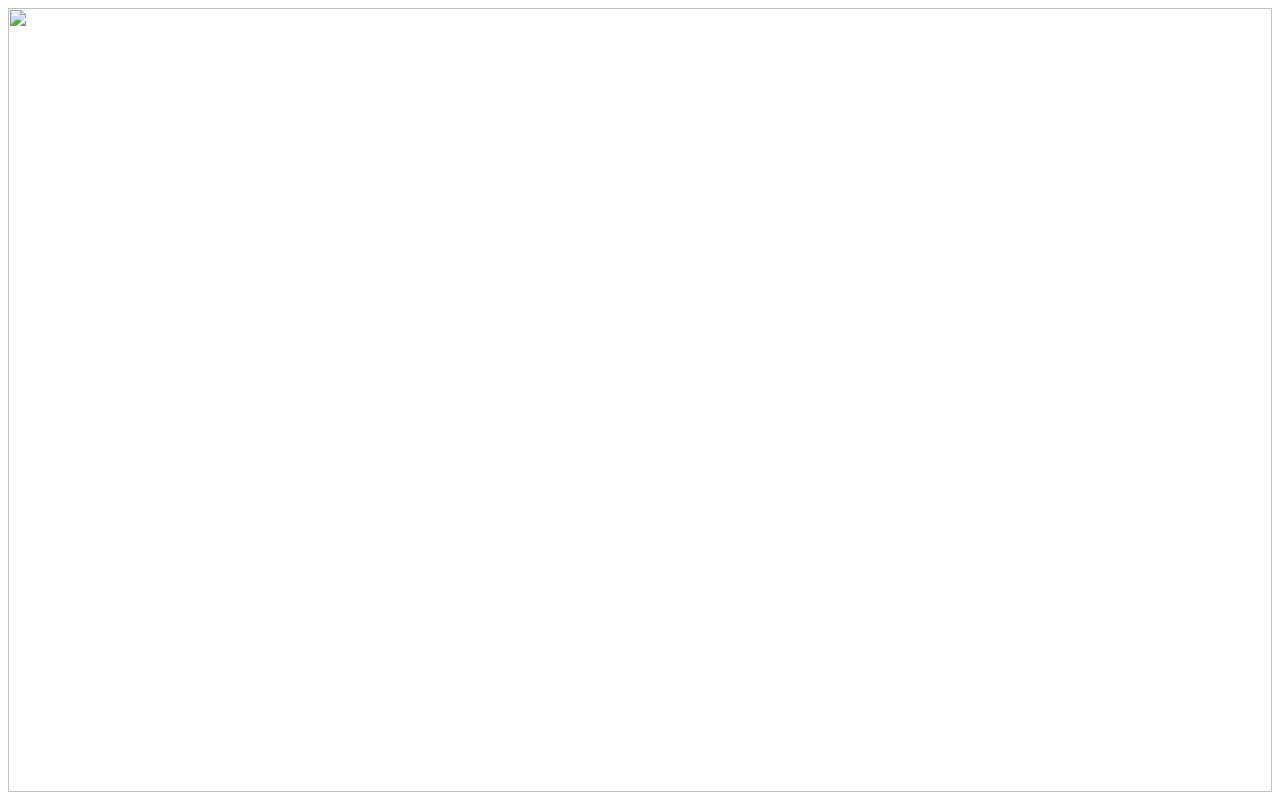
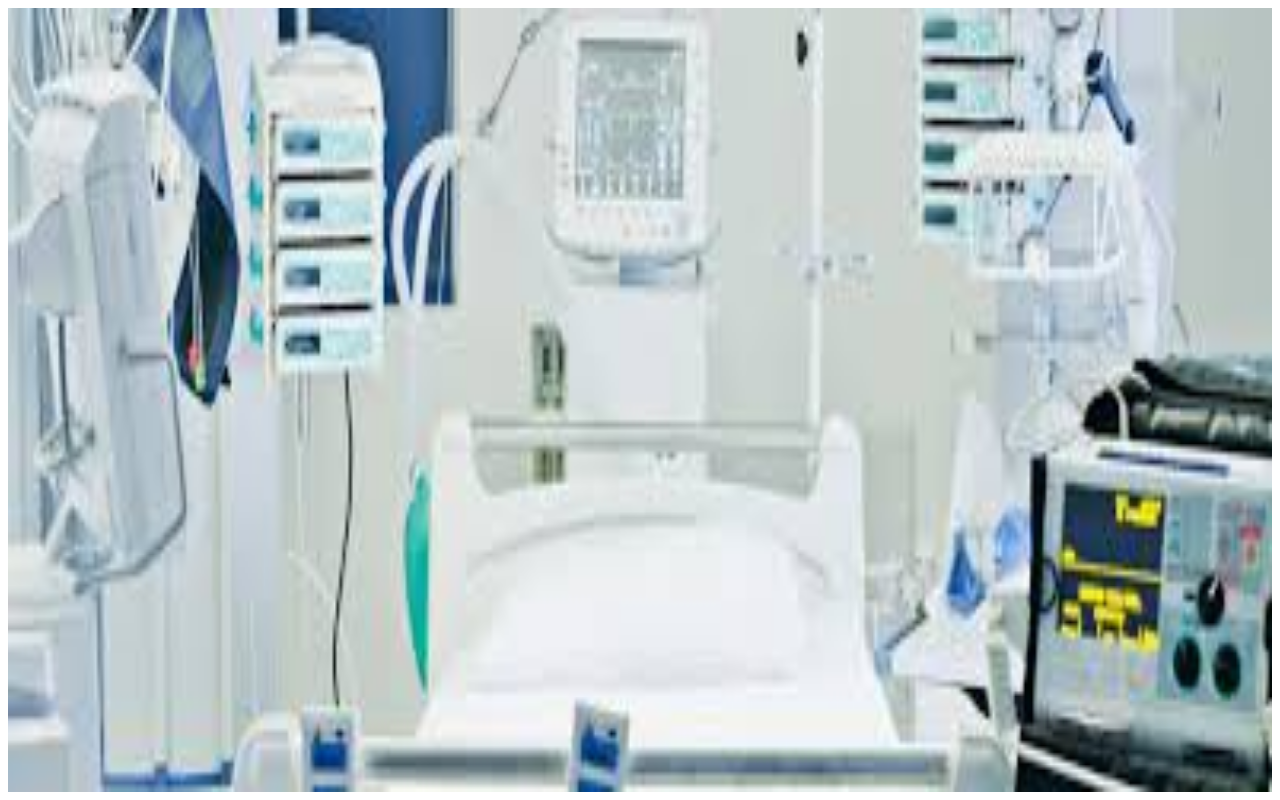
Before and after one commit to sueismyname/web, a plain HTML site: page top.html in a window 1280 px wide. Drawn offline with Linux system fonts and the light colour scheme.

Commit message:
Update top.html

```diff
--- a/top.html
+++ b/top.html
@@ -1,3 +1,3 @@
 <html>
-<img width=100% height=100% src="background.jfif">
+<img width=100% height=100% src="background.jpg">
 </html>
```
